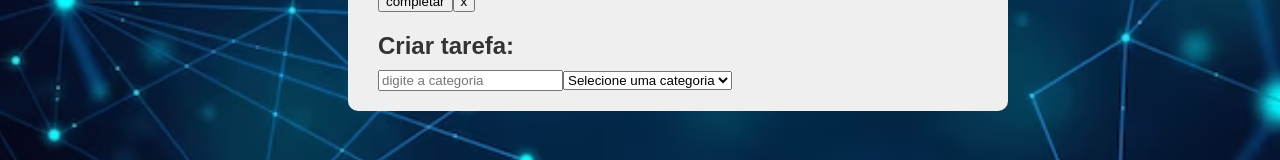
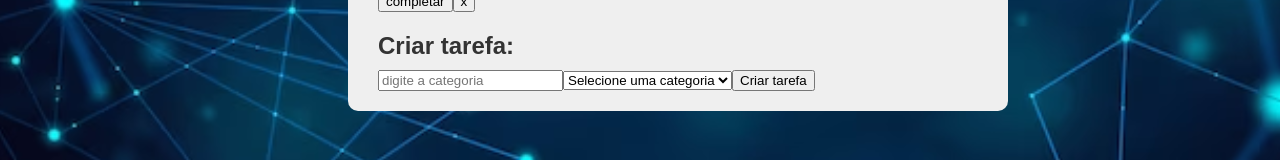
Before and after one commit to lindembergs/todo-list-react, a React (Vite) app: page / in a window 1280 px wide. Shown: the part 377-537 px from the top of the page. Built offline with nearby package versions, Linux system fonts and the light colour scheme.

Commit message:
botão submit

```diff
--- a/src/components/todoForm.jsx
+++ b/src/components/todoForm.jsx
@@ -12,6 +12,7 @@ function todoForm() {
                 <option value="Pessoal">Pessoal</option>
                 <option value="Estudos">Estudos</option>
             </select>
+            <button type="submit">Criar tarefa</button>
 
         </form>
     </div>
```
